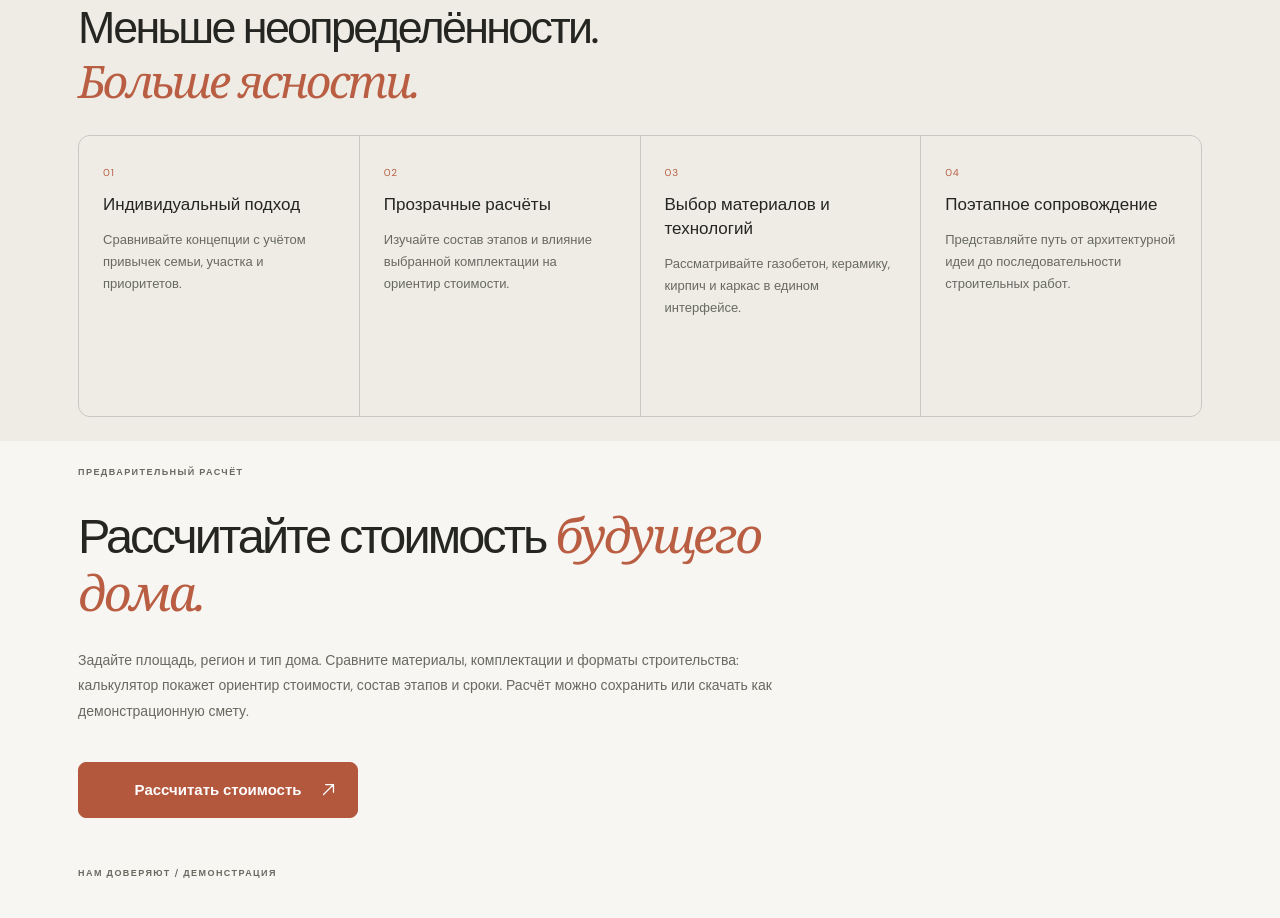
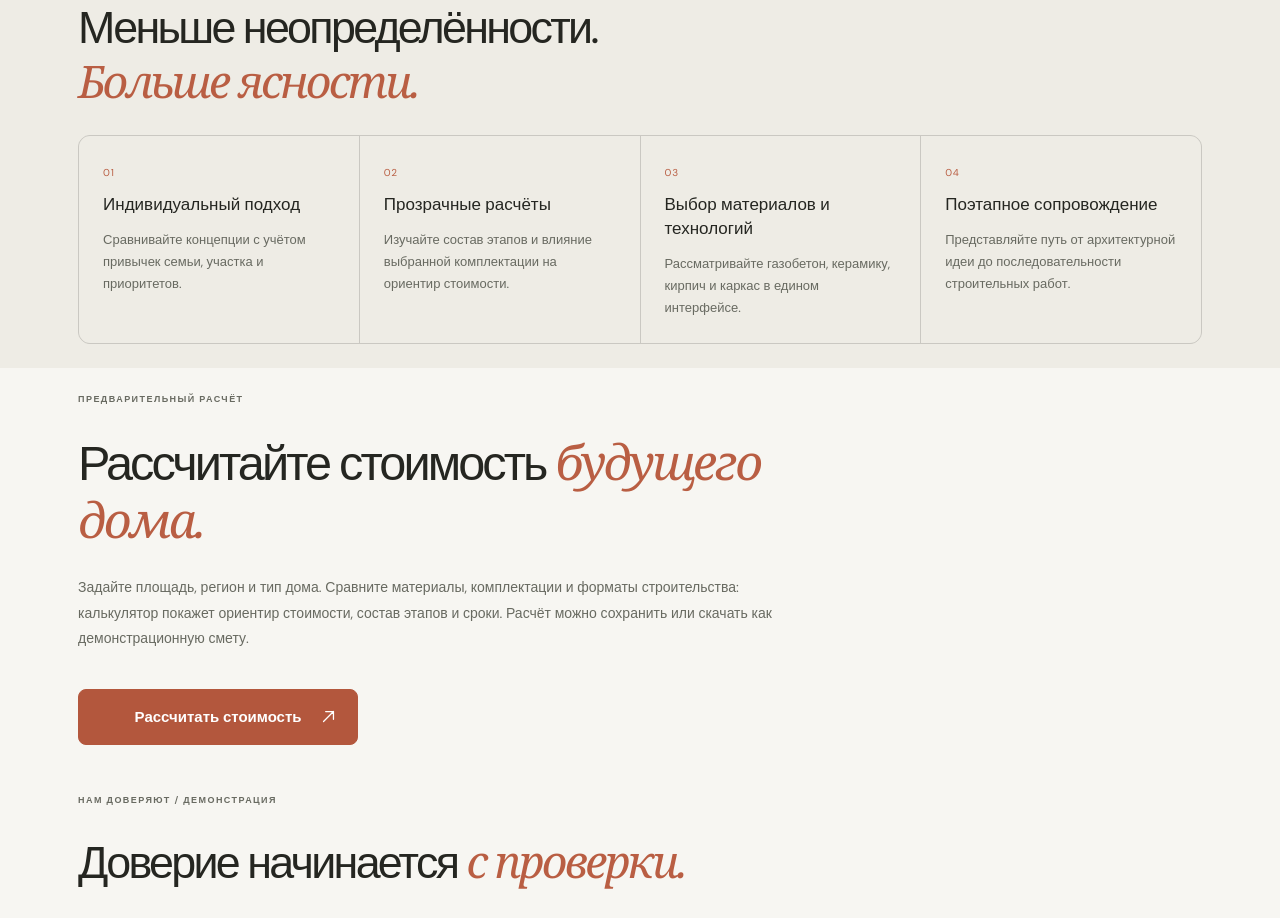
Before and after one commit to Alexkhramtsov2001/osnova, a React (Vite) app: page / in a window 1280 px wide. Shown: the part 1560-2478 px from the top of the page. Built offline with nearby package versions, Linux system fonts and the light colour scheme.

Commit message:
style: size approach grid cells to their content

```diff
--- a/src/pages/HomePage.css
+++ b/src/pages/HomePage.css
@@ -474,7 +474,6 @@
 
 .approach-section .principle-grid article {
   min-width: 0;
-  aspect-ratio: 1;
   padding: var(--space-6);
   background: var(--approach-surface);
   overflow-wrap: break-word;
@@ -487,12 +486,6 @@
 
 .approach-section .principle-grid p {
   margin: 0;
-}
-
-@media (max-width: 1000px) {
-  .approach-section .principle-grid article {
-    aspect-ratio: auto;
-  }
 }
 
 @media (max-width: 600px) {
```
